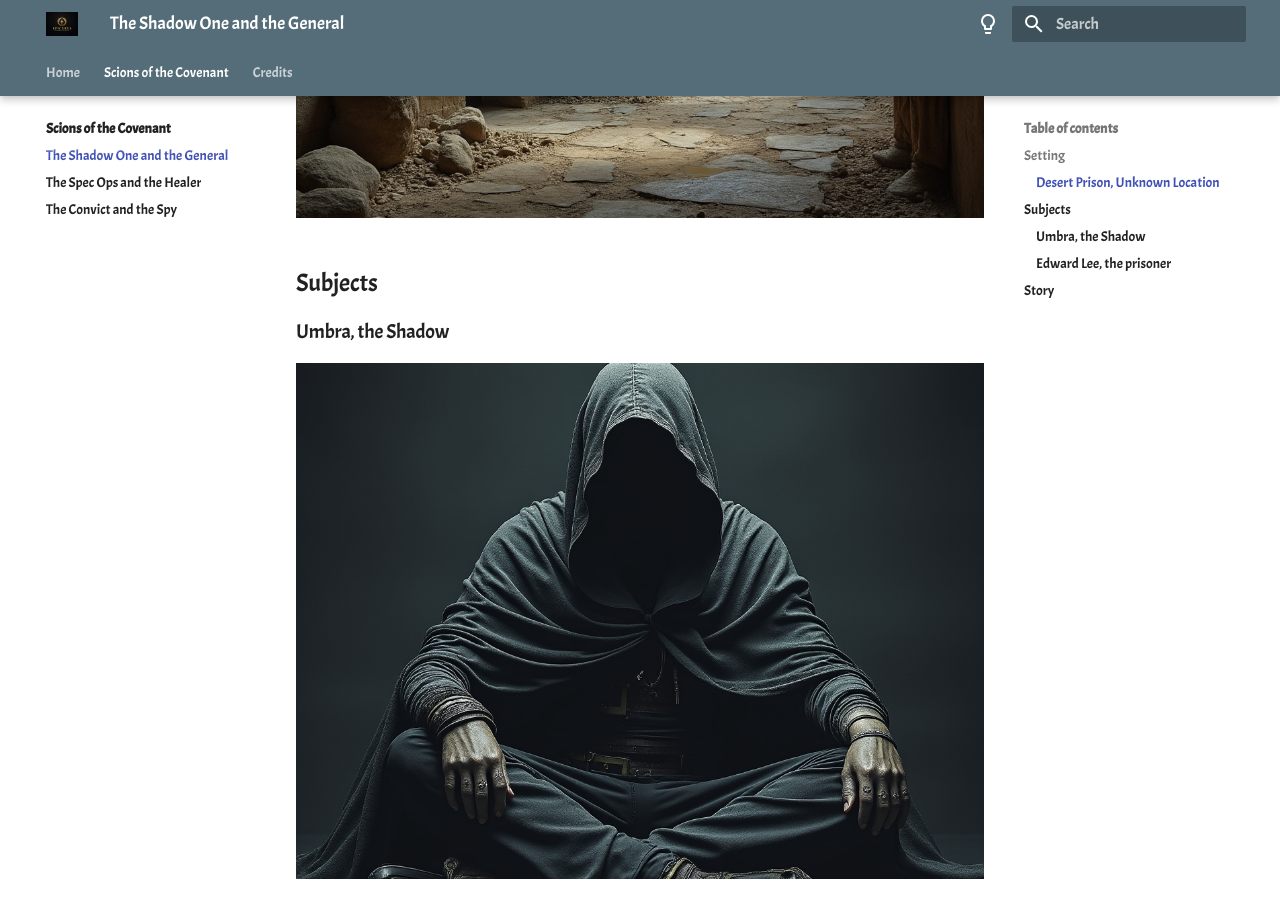
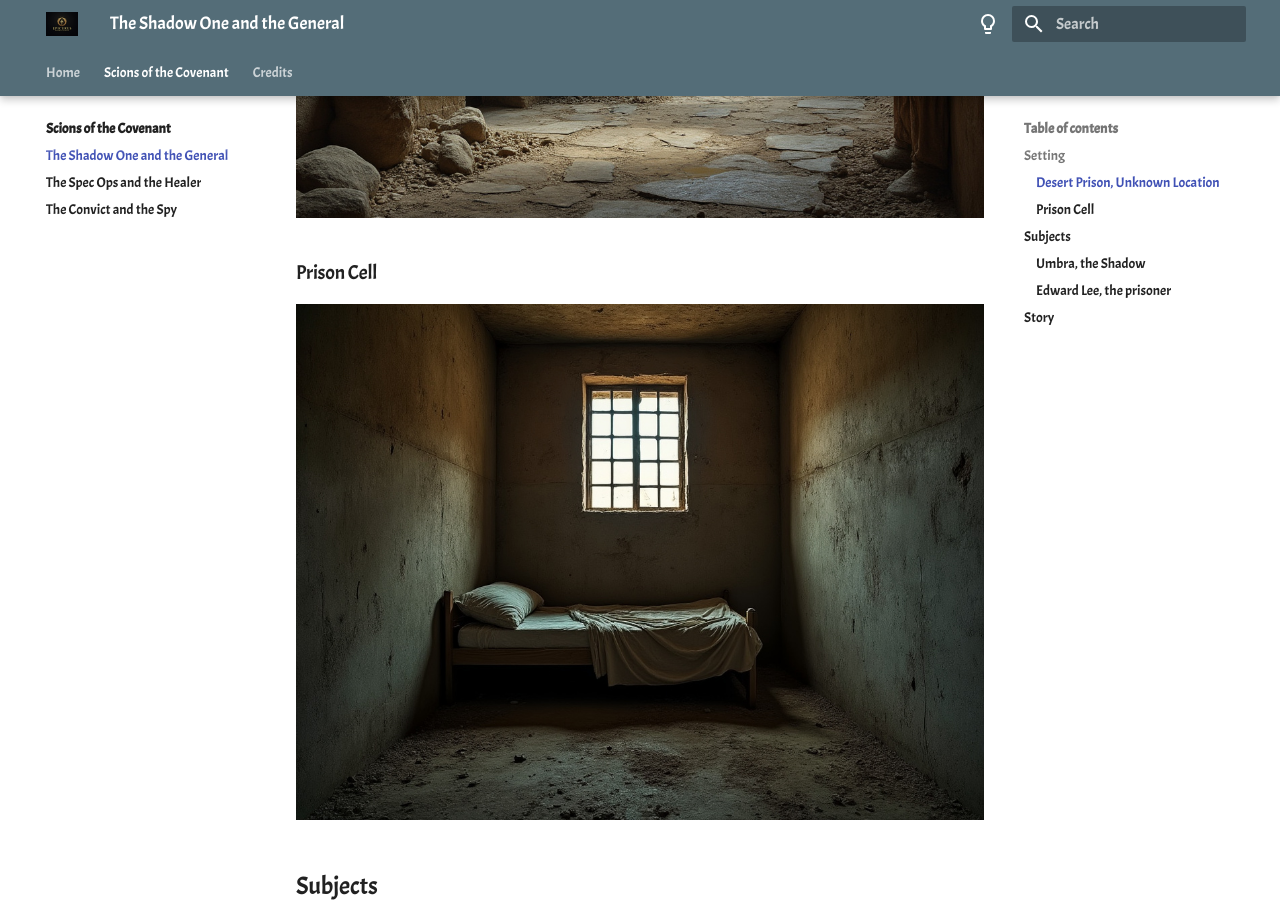
Before and after one commit to gamefreakcabe/solomons-arboretum, an MkDocs documentation site: the page built from docs/sotc/shadow-general.md, in a window 1280 px wide and 900 px high, scrolled down 664 px. Built offline with MkDocs 1.6.1 and Material for MkDocs 9.7.7, drawn with Linux system fonts in a browser that asks for light colours.

Commit message:
new image

```diff
--- a/docs/sotc/shadow-general.md
+++ b/docs/sotc/shadow-general.md
@@ -5,6 +5,10 @@
 ### Desert Prison, Unknown Location
 
 ![Prison](../images/CoS/desert-prison-2.jpeg)
+
+### Prison Cell
+
+![Prison-Cell](../images/CoS/desert-prison-8.jpeg)
 
 ## Subjects
 
```
Also changed, not shown: docs/images/CoS/desert-prison-8.jpeg (added).
